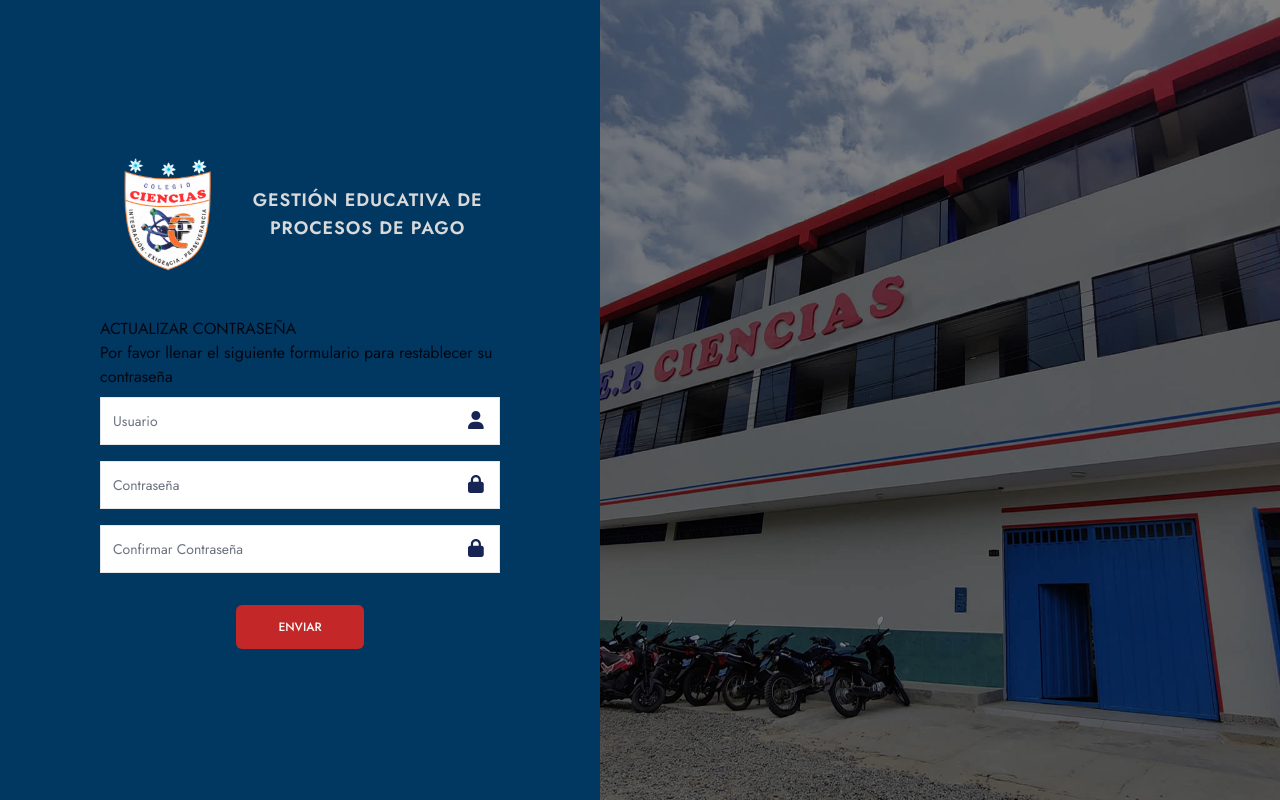
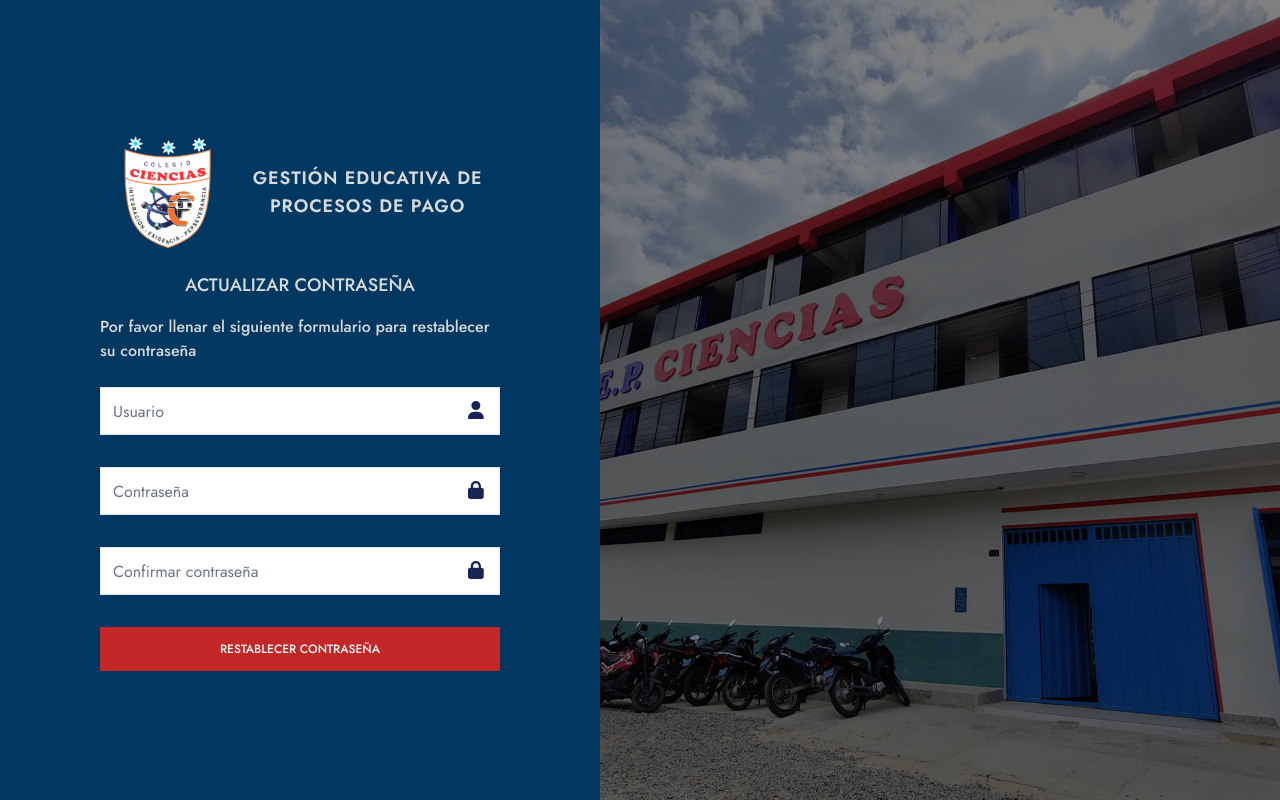
Before and after one commit to MaricieloCastro/gestion-pagos-educativo, a React (Vite) app: page /login/update in a window 1280 px wide. Built offline with nearby package versions, Linux system fonts and the light colour scheme.

Commit message:
avance de actualizar contra :D

```diff
--- a/src/modules/Seguridad/components/Box.jsx
+++ b/src/modules/Seguridad/components/Box.jsx
@@ -7,7 +7,7 @@
     <div className="h-screen grid grid-cols-login-grid relative max-lg:grid-cols-1">
       <div className="flex justify-center items-center min-w-login-minWidth">
         <div className="flex flex-col justify-center h-full w-full mx-28 max-lg:mx-60 min-w-login-minWidth-responsive">
-          <div className="flex justify-between mb-10">
+          <div className="flex justify-between">
             <a href="https://www.iepciencias.edu.pe/" target="_blank">
               <img
                 className="w-login-header"
--- a/src/modules/Seguridad/components/FormActualizarContrasenia.jsx
+++ b/src/modules/Seguridad/components/FormActualizarContrasenia.jsx
@@ -40,7 +40,12 @@
   });
 
   function onSubmit(values) {
-    console.log(values);
+    const {username, password, repeat_new_password}=values;
+    if(password==repeat_new_password){
+      console.log({"username": username, "password": password})
+    }else{
+      alert("Las contraseñas no coinciden")
+    }
   }
   //NO TOCAR CIERRE
 
@@ -65,6 +70,7 @@
           type="text"
           placeholder="Usuario"
           icon={faUser}
+          classNameInput="pr-10 text-base mb-4"
         />
 
         <InputCredenciales
@@ -73,14 +79,16 @@
           type="password"
           placeholder="Contraseña"
           icon={faLock}
+          classNameInput="pr-10 text-base mb-4"
         />
 
         <InputCredenciales
           control={form.control}
           name="repeat_new_password"
           type="password"
-          placeholder="Confirmar Contraseña"
+          placeholder="Confirmar contraseña"
           icon={faLock}
+          classNameInput="pr-10 text-base"
         />
 
         {/* BOTON DE OLVIDASTE TU CONTRASEÑA */}
@@ -96,11 +104,11 @@
             className={buttonVariants({
               variant: "default",
               className:
-                "w-32 h-11 mt-4 text-xs bg-red-boton hover:bg-red-boton-hover",
+                "w-full h-11 mt-4 text-xs bg-red-boton hover:bg-red-boton-hover rounded-none",
             })}
             type="submit"
           >
-            ENVIAR
+            RESTABLECER CONTRASEÑA
           </Button>
         </div>
       </form>
--- a/src/modules/Seguridad/pages/ActualizarContrasenia/ActualizarContrasenia.jsx
+++ b/src/modules/Seguridad/pages/ActualizarContrasenia/ActualizarContrasenia.jsx
@@ -5,11 +5,11 @@
 const ActualizarContrasenia = () => {
   return (
   <Box>
-    <div>
-      <h1>
+    <div className="my-4 flex flex-col gap-4">
+      <h1 className="text-center font-medium text-lg text-white-texto">
         ACTUALIZAR CONTRASEÑA
       </h1>
-      <p>
+      <p className="text-white-texto font-medium">
         Por favor llenar el siguiente formulario para restablecer su contraseña
       </p>
     </div>
```
